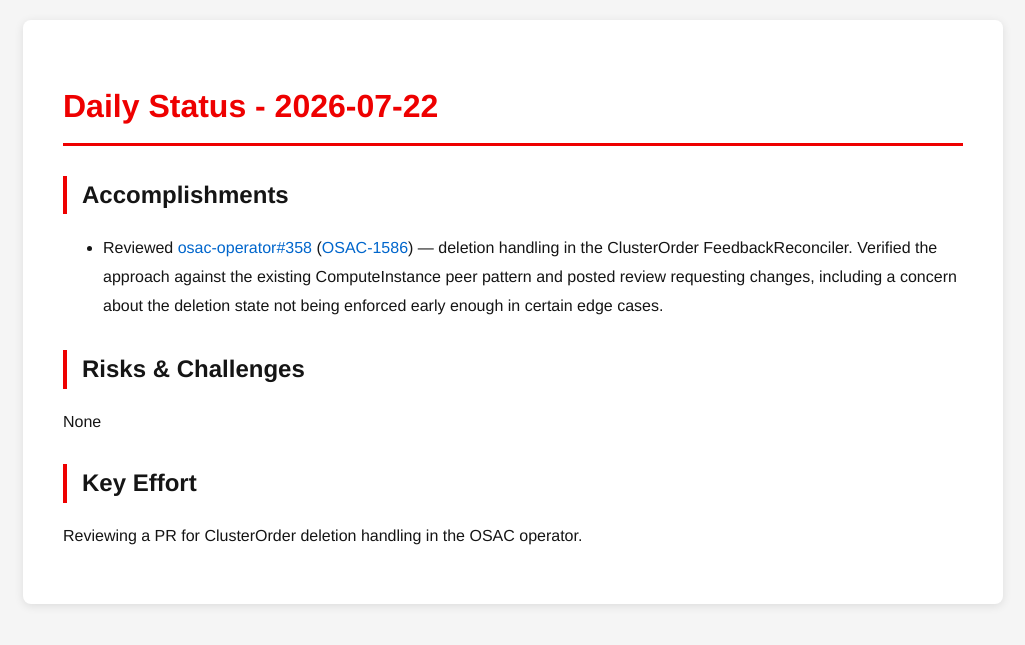
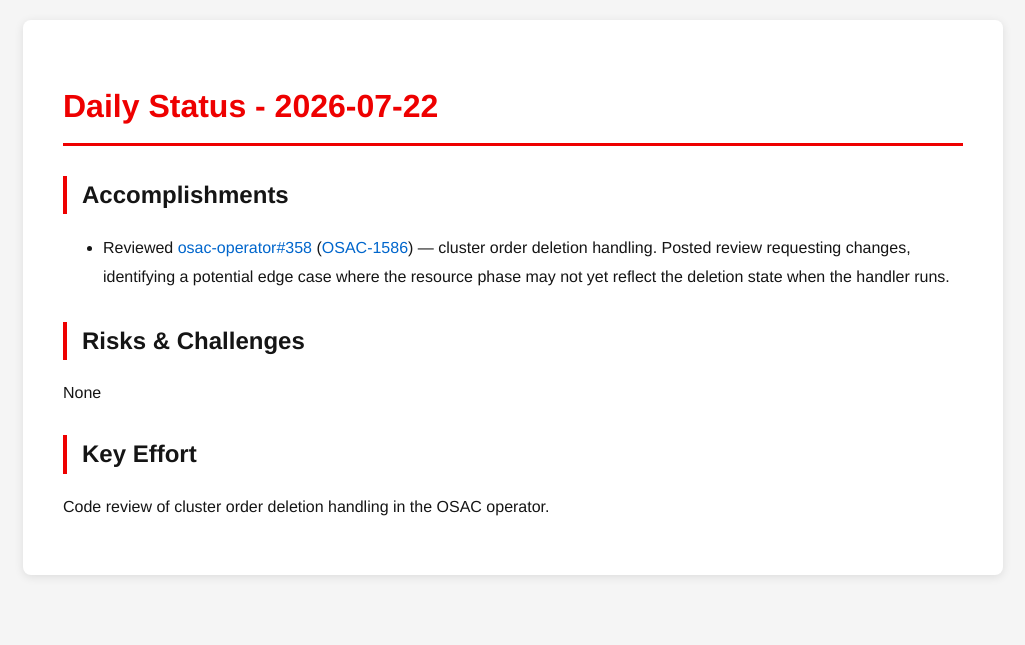
Before and after one commit to tzvatot/daily-status, a Jekyll site: the page built from 2026-07-22.md, in a window 1280 px wide. Shown: the top 645 px of the page, without its empty margins (127-1152 px from the left). Built offline with Jekyll 4.4.1, drawn with Linux system fonts in a browser that asks for light colours.

Commit message:
Daily status update - 2026-07-22

```diff
--- a/2026-07-22.md
+++ b/2026-07-22.md
@@ -7,10 +7,10 @@ date: 2026-07-22
 # Daily Status - 2026-07-22
 
 ## Accomplishments
-- Reviewed [osac-operator#358](https://github.com/osac-project/osac-operator/pull/358) ([OSAC-1586](https://redhat.atlassian.net/browse/OSAC-1586)) — deletion handling in the ClusterOrder FeedbackReconciler. Verified the approach against the existing ComputeInstance peer pattern and posted review requesting changes, including a concern about the deletion state not being enforced early enough in certain edge cases.
+- Reviewed [osac-operator#358](https://github.com/osac-project/osac-operator/pull/358) ([OSAC-1586](https://redhat.atlassian.net/browse/OSAC-1586)) — cluster order deletion handling. Posted review requesting changes, identifying a potential edge case where the resource phase may not yet reflect the deletion state when the handler runs.
 
 ## Risks & Challenges
 None
 
 ## Key Effort
-Reviewing a PR for ClusterOrder deletion handling in the OSAC operator.
+Code review of cluster order deletion handling in the OSAC operator.
```
